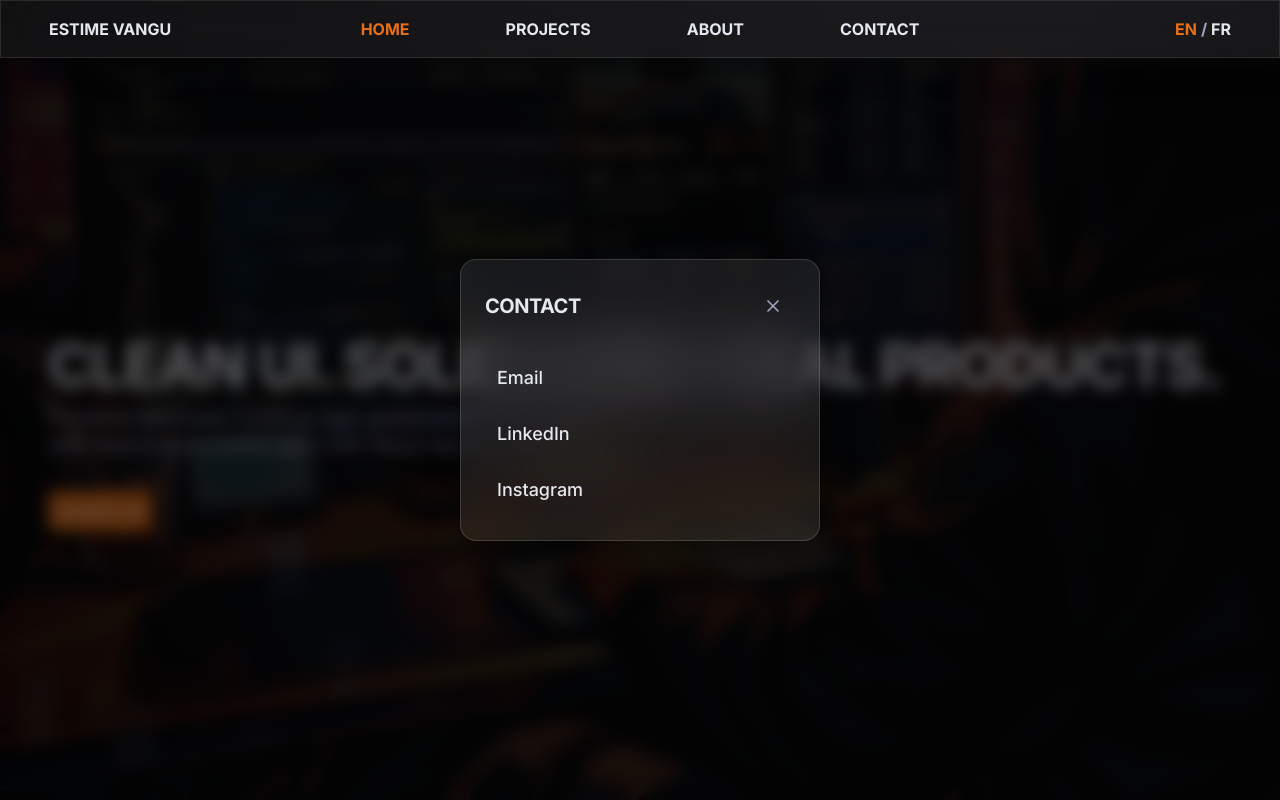
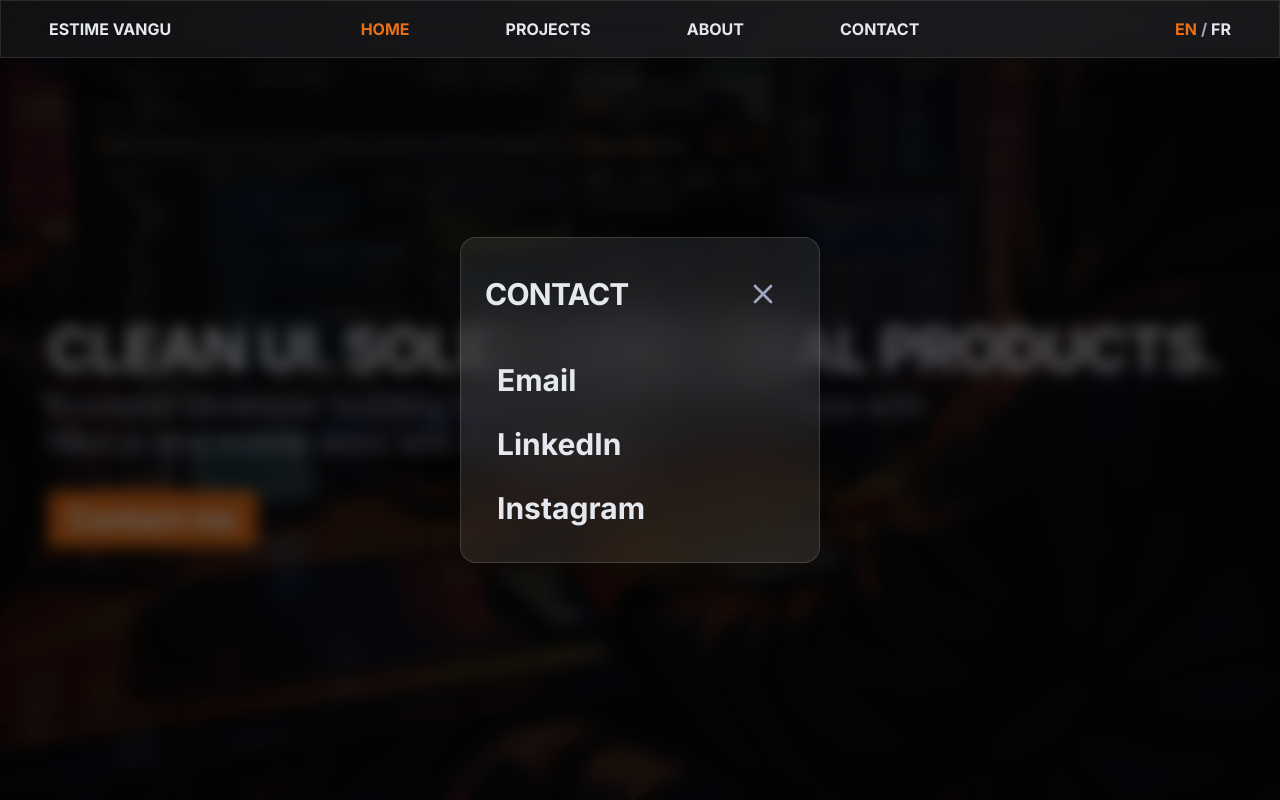
Before and after one commit to Estime10/myself_folio, a Next.js app: page / in a window 1280 px wide. Both pictures are taken after a click on the button "Contact me". Built offline with nearby package versions, Linux system fonts and the light colour scheme; no server answers.

Commit message:
refacto du style

```diff
--- a/components/contact-modal/ContactModal/ContactModal.tsx
+++ b/components/contact-modal/ContactModal/ContactModal.tsx
@@ -36,31 +36,49 @@ export function ContactModal({ isOpen, onClose }: ContactModalProps) {
 
     if (isOpen) {
       document.body.style.overflow = "hidden";
-      tl.to(overlay, {
+      tl.to(
+        overlay,
+        {
           opacity: 1,
           pointerEvents: "auto",
           duration,
           ease,
-      }, 0).to(panel, {
+        },
+        0
+      ).to(
+        panel,
+        {
           scale: 1,
           opacity: 1,
           pointerEvents: "auto",
           duration,
           ease,
-      }, 0);
+        },
+        0
+      );
     } else {
-      tl.to(overlay, {
+      tl.to(
+        overlay,
+        {
           opacity: 0,
           pointerEvents: "none",
           duration,
           ease,
-      }, 0).to(panel, {
+        },
+        0
+      )
+        .to(
+          panel,
+          {
             scale: 0.95,
             opacity: 0,
             pointerEvents: "none",
             duration,
             ease,
-      }, 0).eventCallback("onComplete", () => {
+          },
+          0
+        )
+        .eventCallback("onComplete", () => {
           document.body.style.overflow = "";
         });
     }
@@ -82,23 +100,34 @@ export function ContactModal({ isOpen, onClose }: ContactModalProps) {
       />
       <div
         ref={panelRef}
-        className="fixed left-1/2 top-1/2 z-50 w-full max-w-[min(360px,90vw)] -translate-x-1/2 -translate-y-1/2 glass-strong rounded-2xl p-6 shadow-xl opacity-0 pointer-events-none"
+        className="fixed left-1/2 top-1/2 z-50 w-full max-w-[min(360px,90vw)] -translate-x-1/2 -translate-y-1/2 glass-strong rounded-2xl p-6 shadow-xl opacity-0 pointer-events-none text-base font-bold lg:text-3xl"
         role="dialog"
         aria-modal="true"
         aria-label={t("title")}
       >
         <div className="flex items-center justify-between mb-6">
-          <h2 className="text-xl font-bold uppercase tracking-tight text-text-primary">
+          <h2 className="uppercase tracking-tight text-text-primary text-base font-bold lg:text-3xl">
             {t("title")}
           </h2>
           <button
             type="button"
             onClick={onClose}
-            className="rounded-lg p-3 text-text-secondary transition-colors lg:hover:bg-white/10 lg:hover:text-text-primary"
+            className="rounded-lg p-3 text-text-secondary transition-colors lg:hover:bg-white/10 lg:hover:text-text-primary text-base font-bold lg:text-3xl lg:p-4"
             aria-label={t("close")}
           >
-            <svg className="h-5 w-5" fill="none" viewBox="0 0 24 24" stroke="currentColor" aria-hidden>
-              <path strokeLinecap="round" strokeLinejoin="round" strokeWidth={2} d="M6 18L18 6M6 6l12 12" />
+            <svg
+              className="h-5 w-5 lg:h-8 lg:w-8"
+              fill="none"
+              viewBox="0 0 24 24"
+              stroke="currentColor"
+              aria-hidden
+            >
+              <path
+                strokeLinecap="round"
+                strokeLinejoin="round"
+                strokeWidth={2}
+                d="M6 18L18 6M6 6l12 12"
+              />
             </svg>
           </button>
         </div>
@@ -109,7 +138,7 @@ export function ContactModal({ isOpen, onClose }: ContactModalProps) {
               href={link.href}
               target={link.external ? "_blank" : undefined}
               rel={link.external ? "noopener noreferrer" : undefined}
-              className="block rounded-lg py-3 px-3 text-lg font-medium text-text-primary transition-colors lg:hover:bg-white/10 lg:hover:text-accent-primary"
+              className="block rounded-lg py-3 px-3 text-base font-bold text-text-primary transition-colors lg:hover:bg-white/10 lg:hover:text-accent-primary lg:text-3xl"
               onClick={onClose}
             >
               {link.label}
--- a/components/contact-modal/ContactModalTrigger/ContactModalTrigger.tsx
+++ b/components/contact-modal/ContactModalTrigger/ContactModalTrigger.tsx
@@ -15,7 +15,7 @@ export function ContactModalTrigger({ label }: ContactModalTriggerProps) {
       <button
         type="button"
         onClick={() => setIsOpen(true)}
-        className="inline-block rounded-lg bg-accent-primary p-2 text-base font-medium text-white transition-opacity hover:opacity-90 lg:cursor-pointer"
+        className="inline-block rounded-lg bg-accent-primary px-5 py-2.5 text-base font-bold text-white transition-opacity hover:opacity-90 lg:cursor-pointer lg:text-3xl"
       >
         {label}
       </button>
--- a/features/hero/ui/hero-ctas/HeroCtas.tsx
+++ b/features/hero/ui/hero-ctas/HeroCtas.tsx
@@ -1,4 +1,3 @@
-import Link from "next/link";
 import { ContactModalTrigger } from "@/components/contact-modal";
 import type { HeroCta } from "../hero-content/heroContent";
 
@@ -12,24 +11,12 @@ export function HeroCtas({ ctas, translate }: HeroCtasProps) {
 
   return (
     <div className="mt-8 flex flex-wrap gap-4">
-      {ctas.map((cta) => {
-        const isContactModal =
-          cta.openContactModal === true || cta.translationKey === "hero.cta";
-        return isContactModal ? (
-          <ContactModalTrigger
-            key="contact-modal"
-            label={translate(cta.translationKey)}
-          />
-        ) : (
-          <Link
-            key={cta.href ?? cta.translationKey}
-            href={cta.href ?? "#"}
-            className="inline-block rounded-lg bg-accent-primary p-2 text-base font-medium text-white transition-opacity hover:opacity-90"
-          >
-            {translate(cta.translationKey)}
-          </Link>
-        );
-      })}
+      {ctas.map((cta) => (
+        <ContactModalTrigger
+          key={cta.translationKey}
+          label={translate(cta.translationKey)}
+        />
+      ))}
     </div>
   );
 }
--- a/features/hero/ui/hero-text/HeroText.tsx
+++ b/features/hero/ui/hero-text/HeroText.tsx
@@ -18,7 +18,7 @@ export function HeroText({
         <span>{titleLine2}</span>
         <span>{titleLine3}</span>
       </h1>
-      <p className="mt-4 max-w-xl text-lg text-text-secondary md:text-xl">
+      <p className="mt-4 max-w-lg lg:max-w-4xl text-lg text-text-secondary md:text-xl lg:text-3xl">
         {bio}
       </p>
     </>
--- a/lib/config/contact.ts
+++ b/lib/config/contact.ts
@@ -3,7 +3,7 @@
  * Utilisé par la modale Contact (hero CTA).
  */
 export const contactLinks = {
-  email: "mailto:ton@email.com",
-  linkedin: "https://www.linkedin.com/in/ton-profil",
-  instagram: "https://www.instagram.com/ton-profil",
+  email: "mailto:estimevangu.pro@gmail.com",
+  linkedin: "https://www.linkedin.com/in/estime-vangu/",
+  instagram: "https://www.instagram.com/10davinchatcode",
 } as const;
```
Lines whose indentation alone changed are shown as unchanged.
